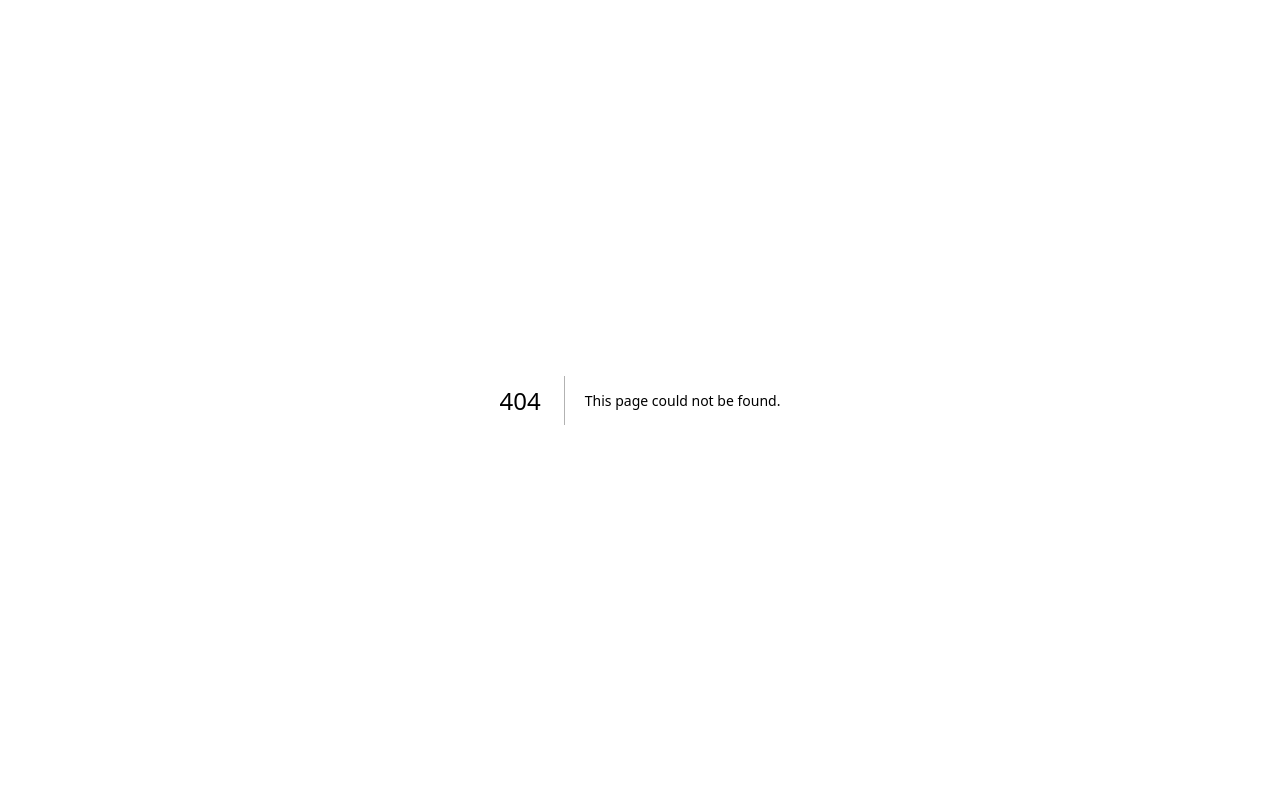
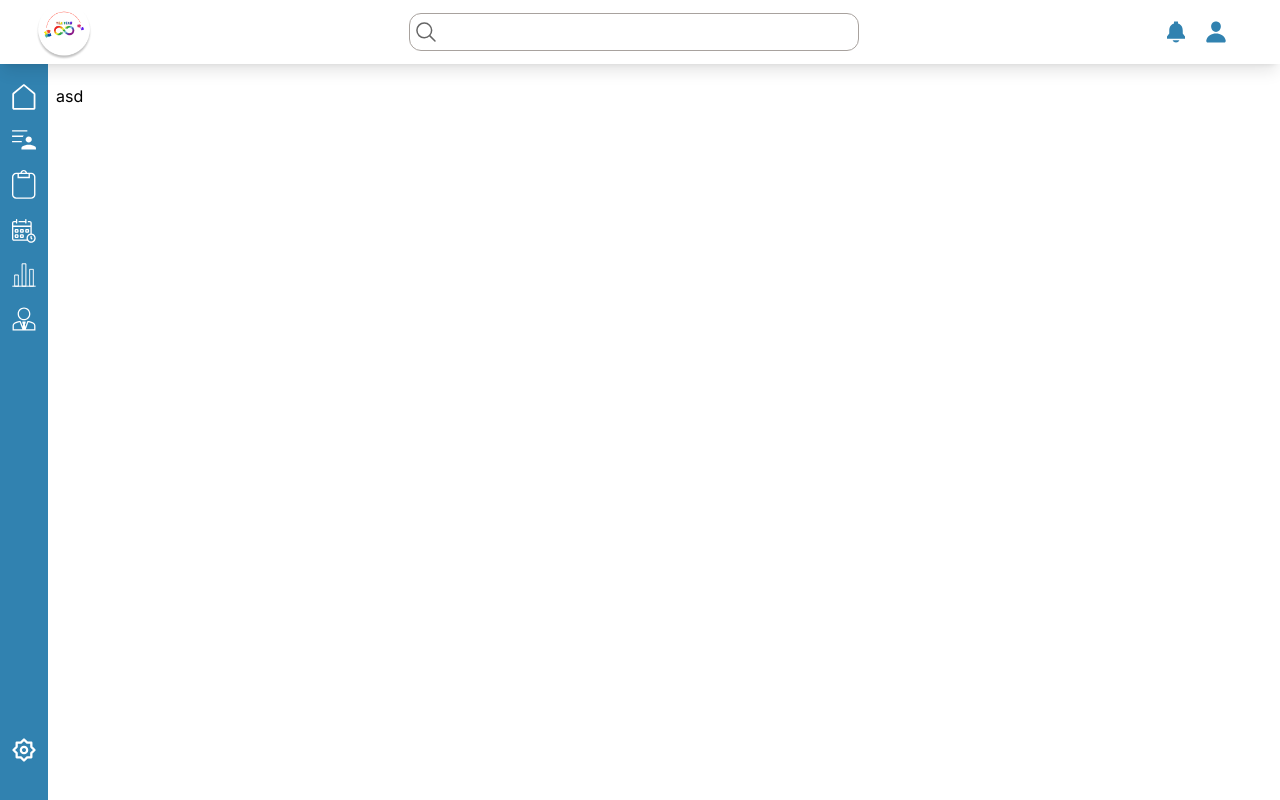
Before and after one commit to TeaTeck/Frontend-TeaTech, a Next.js app: page /funcionario in a window 1280 px wide. Before the commit this address had no page. Built offline with nearby package versions, Linux system fonts and the light colour scheme.

Commit message:
feat: funcionario page

```diff
--- /dev/null
+++ b/src/app/funcionario/page.js
@@ -0,0 +1,12 @@
+import { Navbar } from "@/components/navbar"
+
+export default function Funcioario() {
+    return (
+        <>
+            <Navbar />
+            <main className=" mt-5 md:ml-14 w-[95%]">
+                asd
+            </main>
+        </>
+    )
+}
```
